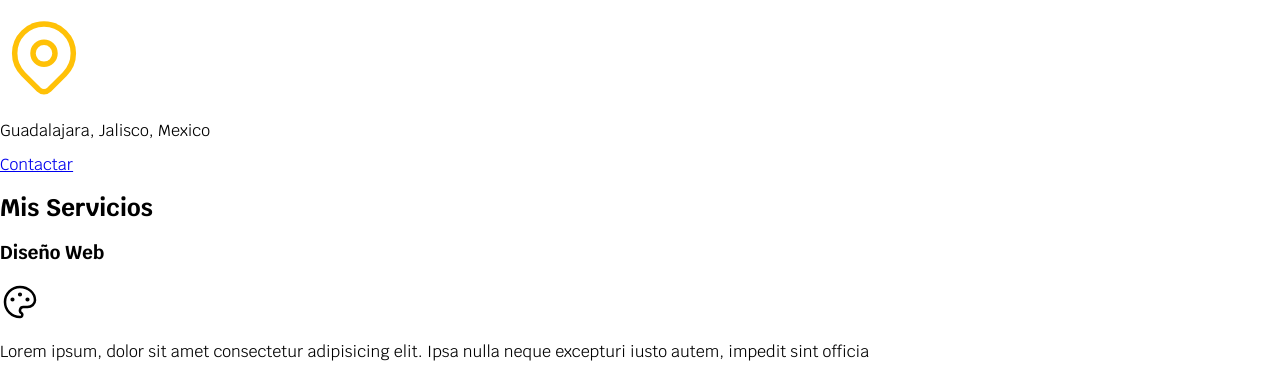
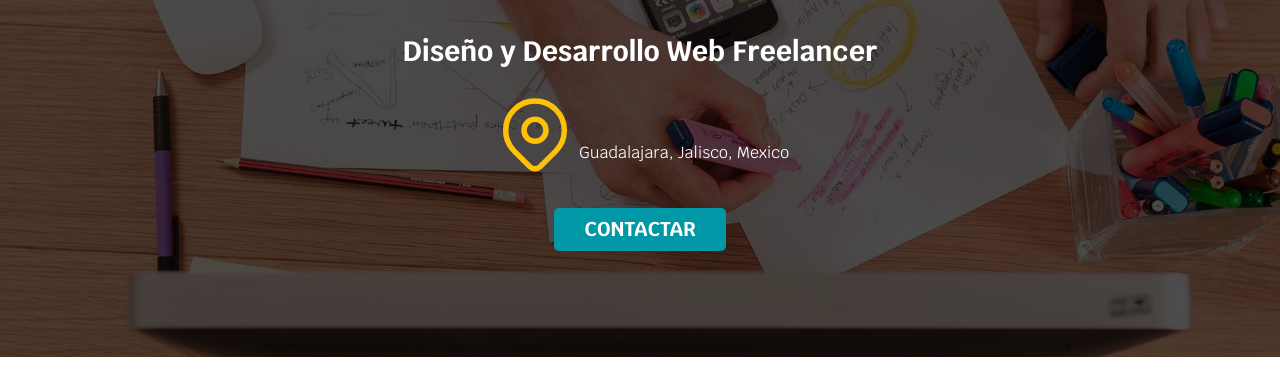
Before and after one commit to IngOcram/freelancer, a plain HTML site: page freelancer_inicio/index.html in a window 1280 px wide. Shown: the part 231-608 px from the top of the page. Drawn offline with Linux system fonts and the light colour scheme.

Commit message:
Dando formato a la parte hero

```diff
--- a/freelancer_inicio/css/styles.css
+++ b/freelancer_inicio/css/styles.css
@@ -8,7 +8,12 @@
 
 html {
     font-size: 62.5%;
+    box-sizing: border-box;
 }
+
+*, *:before, *:after {
+    box-sizing: inherit;
+  }
 
 body {
     font-size: 16px;
@@ -16,30 +21,72 @@ body {
     /* 1rem = 10px */
 }
 
-.titulo {
-    text-align: center;
+h1 {
     font-size: 3.8rem;
 }
+
+h2 {
+    font-size: 2.8rem;
+}
+
+h3 {
+    font-size: 1.8rem;
+}
+
+h1,h2,h3 {
+    text-align: center;
+}
+
 
 .titulo span {
     font-size: 2rem;
 }
 
 .contenedor {
-    width: 120rem;
+    max-width: 120rem;
     margin: 0 auto;
 }
 
+.boton {
+    background-color: var(--secundario);
+    color: var(--blanco);
+    padding: 1rem 3rem;
+    margin-top: 3rem;
+    font-size: 2rem;
+    text-decoration: none;
+    text-transform: uppercase;
+    font-weight: 700;
+    border-radius: .5rem;
+    width: 90%;
+    text-align: center;
+}
+
+@media (min-width: 768px) {
+    .boton {
+        width: auto;
+    }
+
+}
 .nav-bg {
     background-color: var(--secundario);
 }
 
 .navegacion-principal {
     display: flex;
-    justify-content: space-between;
+    flex-direction: column;
+
+}
+
+@media (min-width: 768px) {
+    .navegacion-principal {
+        flex-direction: row;
+        justify-content: space-between;
+    }
 }
 
 .navegacion-principal a {
+    display: block;
+    text-align: center;
     color: var(--blanco);
     text-decoration: none;
     font-size: 2rem;
@@ -51,3 +98,33 @@ body {
     background-color: var(--primario);
     color: var(--obscuro);
 }
+
+.hero {
+    background-image: url(../img/hero.jpg);
+    background-repeat: no-repeat;
+    background-size: cover;
+    height: 450px;
+    position: relative;
+}
+
+.contenido-hero {
+    position: absolute;
+    background-color: rgba(0,0,0,.7); /** Anterior **/
+    background-color: rgb( 0 0 0 / 70%);
+    width: 100%;
+    height: 100%;
+    display: flex;
+    flex-direction: column;
+    align-items: center;
+    justify-content: center;
+}
+
+.contenido-hero h2,
+.contenido-hero p {
+    color: var(--blanco);
+}
+
+.ubicacion {
+    display: flex;
+    align-items: flex-end;
+}
--- a/freelancer_inicio/index.html
+++ b/freelancer_inicio/index.html
@@ -31,9 +31,13 @@
             </nav>
         </div>
 
-        <section>
+        <section class="hero">
 
-            <h2 class="titulo">Diseño y Desarrollo Web Freelancer</h2>
+            <div class="contenido-hero">
+
+                <h2>Diseño y Desarrollo Web Freelancer</h2>
+
+                <div class="ubicacion">
 
                     <svg xmlns="http://www.w3.org/2000/svg" class="icon icon-tabler icon-tabler-map-pin" width="88" height="88" viewBox="0 0 24 24" stroke-width="1.5" stroke="#ffc107" fill="none" stroke-linecap="round" stroke-linejoin="round">
                         <path stroke="none" d="M0 0h24v24H0z" fill="none"/>
@@ -44,7 +48,11 @@
 
                     <p>Guadalajara, Jalisco, Mexico</p>
 
-            <a href="#">Contactar</a>
+                </div>
+
+                <a class="boton" href="#">Contactar</a>
+
+            </div>
 
         </section>
 
```
Lines whose indentation alone changed are shown as unchanged.
